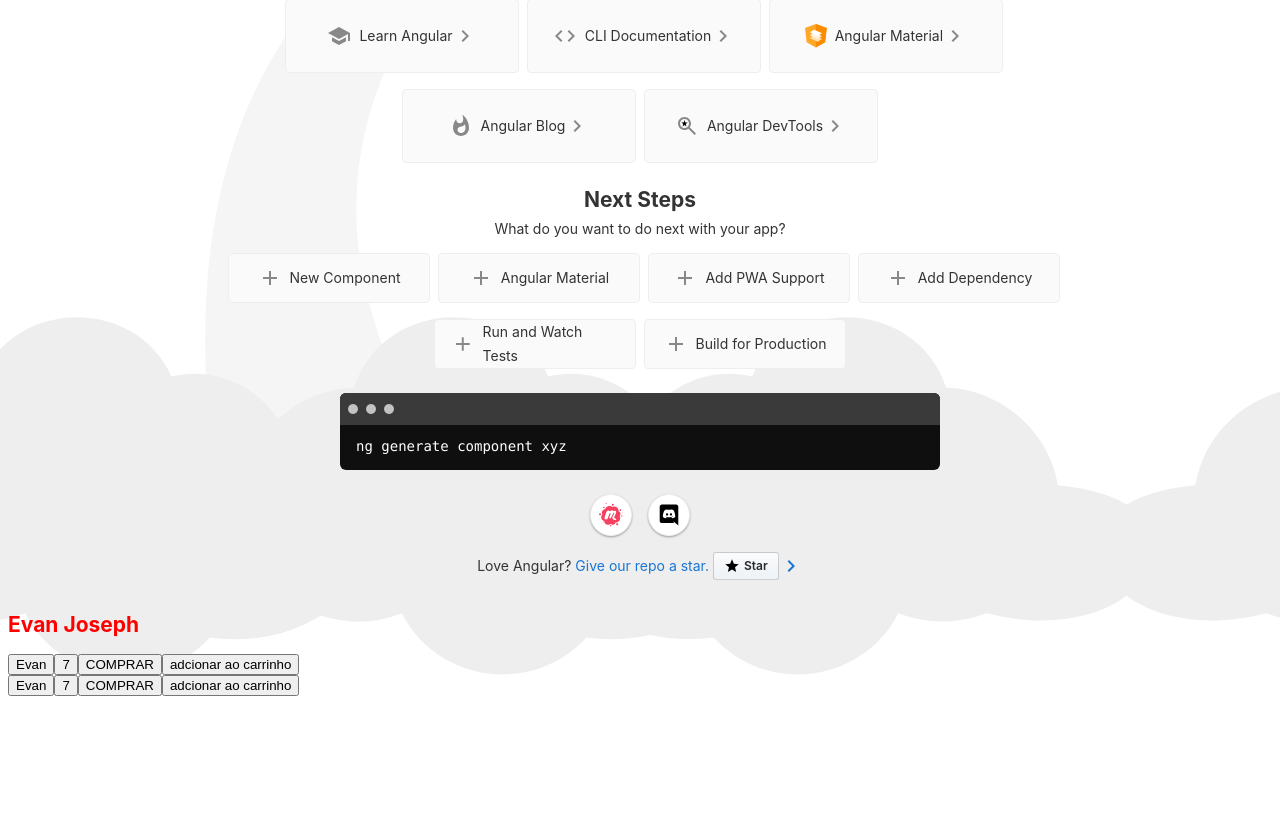
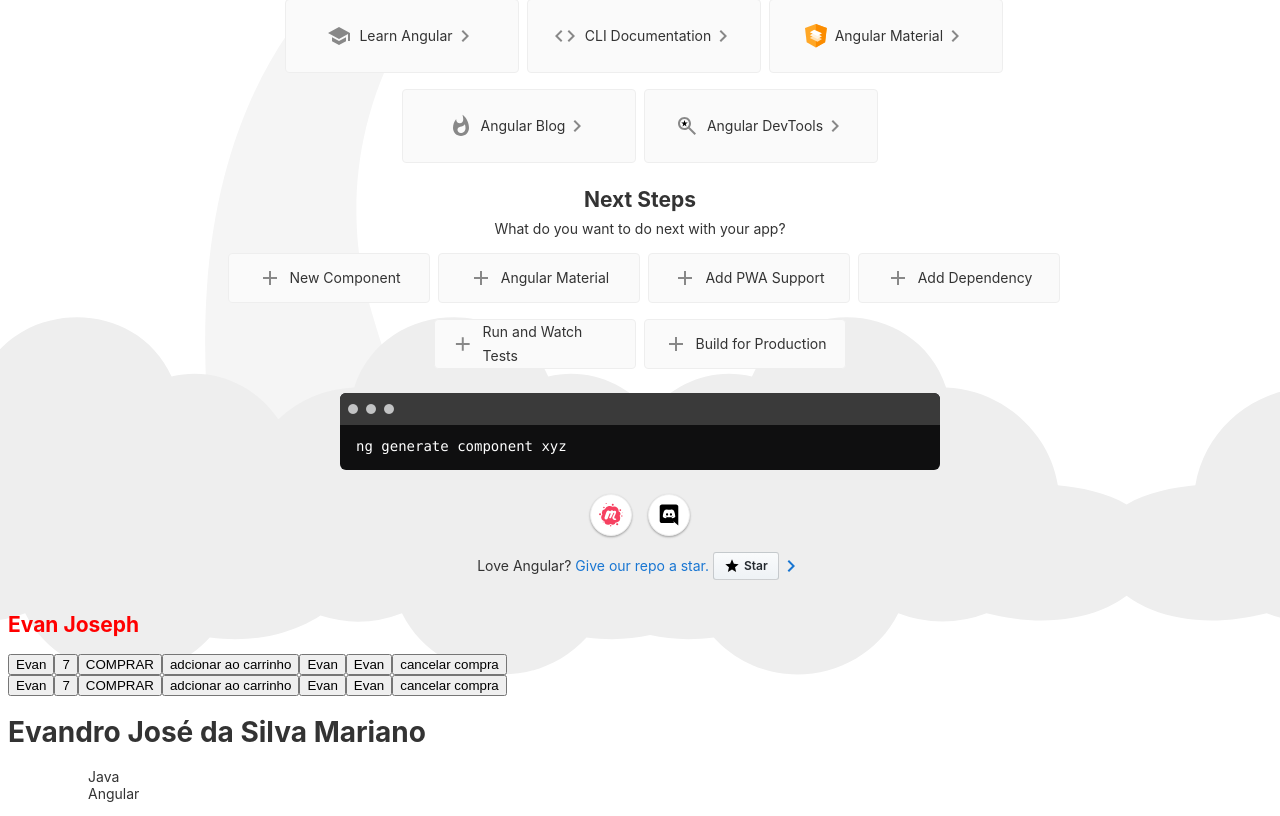
Before and after one commit to EvanJoseph78/angular-estudos, an Angular app in the folder estudos-angular-app/: page / in a window 1280 px wide. Shown: the part 221-1037 px from the top of the page. Before the commit the page ends 925 px from the top, so only its background shows below. Built offline with nearby package versions, Linux system fonts and the light colour scheme.

Commit message:
feat: novos componentes

```diff
--- a/estudos-angular-app/src/app/app.component.html
+++ b/estudos-angular-app/src/app/app.component.html
@@ -484,3 +484,4 @@
 <menu-component></menu-component>
 <my-button></my-button>
 <my-button></my-button>
+<card></card>
--- a/estudos-angular-app/src/app/app.module.ts
+++ b/estudos-angular-app/src/app/app.module.ts
@@ -4,9 +4,10 @@
 import { AppComponent } from './app.component';
 import { MenuComponent } from './components/menu.component';
 import { Button } from './components/button.component';
+import { Card } from './components/card.component';
 
 @NgModule({
-  declarations: [AppComponent, MenuComponent, Button],
+  declarations: [AppComponent, MenuComponent, Button, Card],
   imports: [BrowserModule],
   providers: [],
   bootstrap: [AppComponent],
--- a/estudos-angular-app/src/app/components/button.component.html
+++ b/estudos-angular-app/src/app/components/button.component.html
@@ -3,4 +3,7 @@
   <button>{{ buttonNumber }}</button>
   <button>{{ buttonTexts[1] }}</button>
   <button>{{ buttonObject.label }}</button>
+  <button>{{ buttonText }}</button>
+  <button>{{ buttonText }}</button>
+  <button>{{ buttonObject.cancel }}</button>
 </div>
--- a/estudos-angular-app/src/app/components/button.component.ts
+++ b/estudos-angular-app/src/app/components/button.component.ts
@@ -12,5 +12,6 @@
     buttonNumber:number = 7;
     buttonObject = {
         label: 'adcionar ao carrinho',
+        cancel: 'cancelar compra',
     }
 }
--- /dev/null
+++ b/estudos-angular-app/src/app/components/card.component.html
@@ -0,0 +1,7 @@
+<div>
+    <h1>Evandro José da Silva Mariano</h1>
+    <ol>
+        <ul>Java</ul>
+        <ul>Angular</ul>
+    </ol>
+</div>
--- /dev/null
+++ b/estudos-angular-app/src/app/components/card.component.ts
@@ -0,0 +1,9 @@
+import { Component } from '@angular/core';
+
+const newLocal = 'card';
+@Component({
+  selector: 'card',
+  templateUrl: './card.component.html',
+  styleUrls: ['./card.component.css'],
+})
+export class Card {}
```
Also changed, not shown: estudos-angular-app/src/app/components/card.component.css (added).
